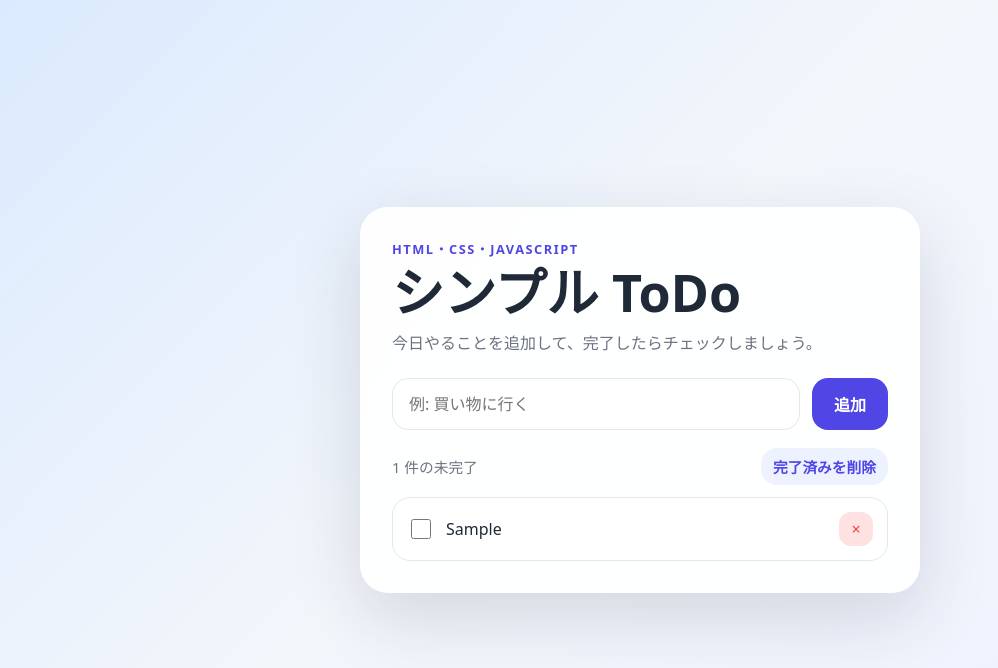
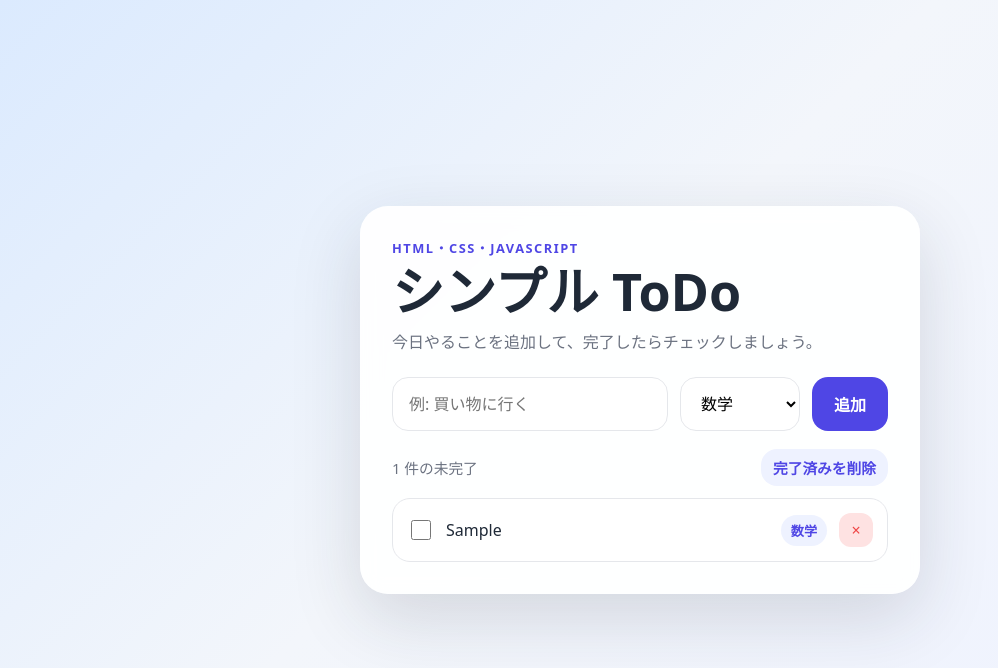
Before and after one commit to soutarounaka1016-max/codex1, a plain HTML site: page index.html in a window 1280 px wide. Both pictures are taken after typing "Sample" into the empty fields and a click on the button "追加". Shown: the whole page, without its empty margins (0-998 px from the left). Drawn offline with Linux system fonts and the light colour scheme.

Commit message:
Add subject selection to todos

```diff
--- a/index.html
+++ b/index.html
@@ -17,6 +17,13 @@
     <form id="todo-form" class="todo-form" autocomplete="off">
       <label class="sr-only" for="todo-input">新しいToDo</label>
       <input id="todo-input" type="text" placeholder="例: 買い物に行く" maxlength="80" required>
+      <label class="sr-only" for="subject-select">科目</label>
+      <select id="subject-select" aria-label="科目を選択">
+        <option value="数学">数学</option>
+        <option value="英語">英語</option>
+        <option value="物理">物理</option>
+        <option value="化学">化学</option>
+      </select>
       <button type="submit">追加</button>
     </form>
 
--- a/script.js
+++ b/script.js
@@ -1,11 +1,13 @@
 const form = document.querySelector('#todo-form');
 const input = document.querySelector('#todo-input');
+const subjectSelect = document.querySelector('#subject-select');
 const list = document.querySelector('#todo-list');
 const count = document.querySelector('#todo-count');
 const emptyState = document.querySelector('#empty-state');
 const clearCompletedButton = document.querySelector('#clear-completed');
 
 const STORAGE_KEY = 'simple-todo-items';
+const DEFAULT_SUBJECT = '未設定';
 let todos = loadTodos();
 
 renderTodos();
@@ -21,10 +23,12 @@ form.addEventListener('submit', (event) => {
   todos.push({
     id: crypto.randomUUID(),
     text,
+    subject: subjectSelect.value,
     completed: false,
   });
 
   input.value = '';
+  subjectSelect.value = '数学';
   saveAndRender();
 });
 
@@ -72,6 +76,10 @@ function renderTodos() {
     text.className = 'todo-text';
     text.textContent = todo.text;
 
+    const subject = document.createElement('span');
+    subject.className = 'todo-subject';
+    subject.textContent = todo.subject || DEFAULT_SUBJECT;
+
     const deleteButton = document.createElement('button');
     deleteButton.type = 'button';
     deleteButton.className = 'delete-button';
@@ -79,7 +87,7 @@ function renderTodos() {
     deleteButton.setAttribute('aria-label', `${todo.text}を削除する`);
     deleteButton.textContent = '×';
 
-    item.append(checkbox, text, deleteButton);
+    item.append(checkbox, text, subject, deleteButton);
     list.appendChild(item);
   });
 
@@ -96,5 +104,12 @@ function saveAndRender() {
 
 function loadTodos() {
   const savedTodos = localStorage.getItem(STORAGE_KEY);
-  return savedTodos ? JSON.parse(savedTodos) : [];
+  if (!savedTodos) {
+    return [];
+  }
+
+  return JSON.parse(savedTodos).map((todo) => ({
+    ...todo,
+    subject: todo.subject || DEFAULT_SUBJECT,
+  }));
 }
--- a/styles.css
+++ b/styles.css
@@ -27,7 +27,8 @@ body {
 }
 
 button,
-input {
+input,
+select {
   font: inherit;
 }
 
@@ -75,7 +76,8 @@ h1 {
   margin-bottom: 18px;
 }
 
-.todo-form input {
+.todo-form input,
+.todo-form select {
   flex: 1;
   min-width: 0;
   padding: 14px 16px;
@@ -86,7 +88,13 @@ h1 {
   transition: border-color 0.2s, box-shadow 0.2s;
 }
 
-.todo-form input:focus {
+.todo-form select {
+  flex: 0 0 120px;
+  cursor: pointer;
+}
+
+.todo-form input:focus,
+.todo-form select:focus {
   border-color: var(--primary);
   box-shadow: 0 0 0 4px rgba(79, 70, 229, 0.12);
 }
@@ -144,7 +152,7 @@ h1 {
 
 .todo-item {
   display: grid;
-  grid-template-columns: auto 1fr auto;
+  grid-template-columns: auto 1fr auto auto;
   align-items: center;
   gap: 12px;
   padding: 14px;
@@ -161,6 +169,16 @@ h1 {
 
 .todo-text {
   overflow-wrap: anywhere;
+}
+
+.todo-subject {
+  padding: 6px 10px;
+  border-radius: 999px;
+  color: var(--primary);
+  font-size: 0.82rem;
+  font-weight: 700;
+  white-space: nowrap;
+  background: #eef2ff;
 }
 
 .todo-item.completed .todo-text {
@@ -221,4 +239,17 @@ h1 {
   .todo-form button {
     padding: 14px 18px;
   }
+
+  .todo-form select {
+    flex-basis: auto;
+  }
+
+  .todo-item {
+    grid-template-columns: auto 1fr auto;
+  }
+
+  .todo-subject {
+    grid-column: 2 / 3;
+    justify-self: start;
+  }
 }
```
